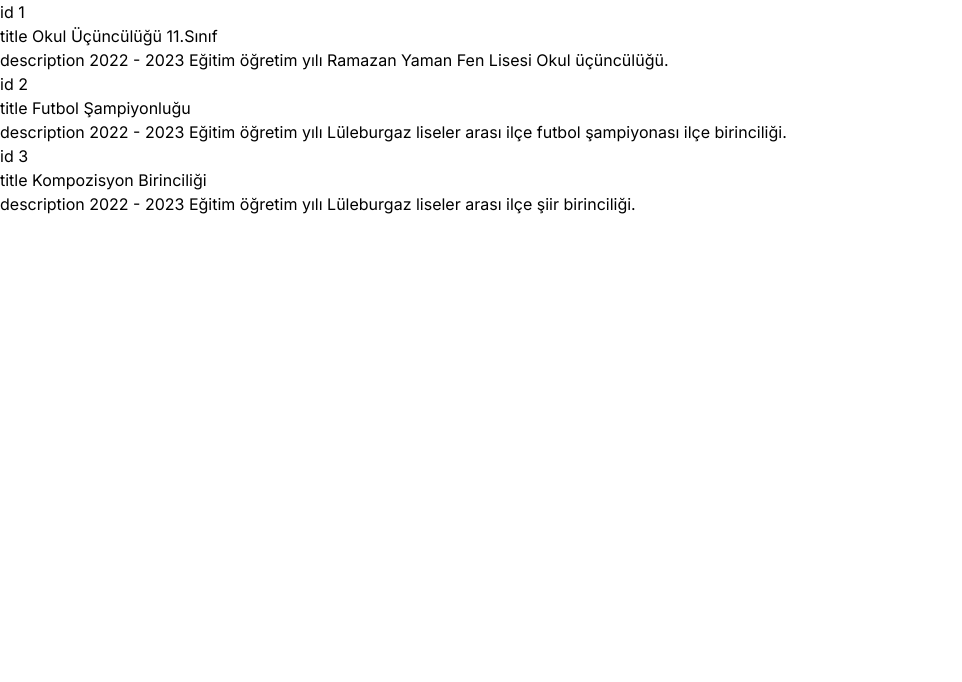
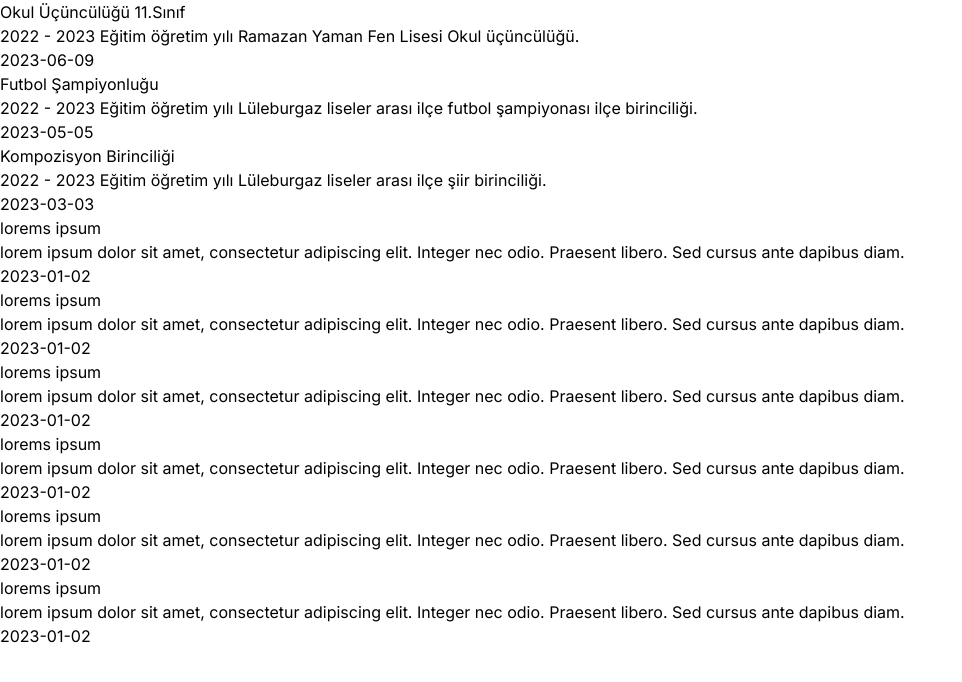
Before and after one commit to tunapotur/Basarilarim, a Next.js app in the folder tubitak-app/: page / in a window 1280 px wide. Shown: the top 682 px of the page, without its empty margins (0-962 px from the left). Built offline with nearby package versions, Linux system fonts and the light colour scheme.

Commit message:
first dummy data opations

```diff
--- /dev/null
+++ b/tubitak-app/app/homepage/index.tsx
@@ -0,0 +1,10 @@
+import React from "react";
+import HomeContainer from "../../containers/home";
+import { successes } from "../../mocks/successes";
+
+export default function HomePage() {
+  return (
+    <HomeContainer successes={successes} />
+  );
+
+}
--- a/tubitak-app/app/page.tsx
+++ b/tubitak-app/app/page.tsx
@@ -1,39 +1,6 @@
 import React from "react";
-
-const successes = [
-  {
-    id: 1,
-    title: "Okul Üçüncülüğü 11.Sınıf",
-    description:
-      "2022 - 2023 Eğitim öğretim yılı Ramazan Yaman Fen Lisesi Okul üçüncülüğü.",
-    date: "2023-06-09",
-  },
-  {
-    id: 2,
-    title: "Futbol Şampiyonluğu",
-    description:
-      "2022 - 2023 Eğitim öğretim yılı Lüleburgaz liseler arası ilçe futbol şampiyonası ilçe birinciliği.",
-    date: "2023-05-05",
-  },
-  {
-    id: 3,
-    title: "Kompozisyon Birinciliği",
-    description:
-      "2022 - 2023 Eğitim öğretim yılı Lüleburgaz liseler arası ilçe şiir birinciliği.",
-    date: "2023-03-03",
-  },
-];
+import HomePage from "./homepage";
 
 export default function Home() {
-  return (
-    <ul>
-      {successes.map((success) => (
-        <li key={success.id}>
-          <div>id {success.id}</div>
-          <div>title {success.title}</div>
-          <div>description {success.description}</div>
-        </li>
-      ))}
-    </ul>
-  );
+  return <HomePage />;
 }
--- /dev/null
+++ b/tubitak-app/components/success-card/index.tsx
@@ -0,0 +1,14 @@
+import React from "react";
+import ISuccess from "@/interfaces/isuccess";
+
+const SuccessCard = ({ title, description, date }: ISuccess) => {
+  return (
+    <div>
+      <h5>{title}</h5>
+      <p>{description}</p>
+      <div>{date}</div>
+    </div>
+  );
+};
+
+export default SuccessCard;
--- /dev/null
+++ b/tubitak-app/components/success-list/index.tsx
@@ -0,0 +1,17 @@
+import React from "react";
+import SuccessCard from "@/components/success-card";
+import { ISuccessCardList } from "@/interfaces/isuccess";
+
+const SuccessCardList = ({ successes }: ISuccessCardList) => {
+  return (
+    <ul>
+      {successes.map((success) => (
+        <li key={success.id}>
+          <SuccessCard {...success} />
+        </li>
+      ))}
+    </ul>
+  );
+};
+
+export default SuccessCardList;
--- /dev/null
+++ b/tubitak-app/containers/home/index.tsx
@@ -0,0 +1,13 @@
+import React from "react";
+import SuccessCardList from "@/components/success-list";
+import { ISuccessCardList } from "@/interfaces/isuccess";
+
+const HomeContainer = ({ successes }: ISuccessCardList) => {
+  return (
+    <>
+      <SuccessCardList successes={successes} />
+    </>
+  );
+};
+
+export default HomeContainer;
--- /dev/null
+++ b/tubitak-app/interfaces/isuccess.ts
@@ -0,0 +1,10 @@
+export default interface ISuccess {
+  id: number;
+  title: string;
+  description: string;
+  date: string;
+}
+
+export interface ISuccessCardList {
+  successes: ISuccess[];
+}
--- /dev/null
+++ b/tubitak-app/mocks/successes.ts
@@ -0,0 +1,67 @@
+import ISuccess from "@/interfaces/isuccess";
+
+export const successes: ISuccess[] = [
+  {
+    id: 1,
+    title: "Okul Üçüncülüğü 11.Sınıf",
+    description:
+      "2022 - 2023 Eğitim öğretim yılı Ramazan Yaman Fen Lisesi Okul üçüncülüğü.",
+    date: "2023-06-09",
+  },
+  {
+    id: 2,
+    title: "Futbol Şampiyonluğu",
+    description:
+      "2022 - 2023 Eğitim öğretim yılı Lüleburgaz liseler arası ilçe futbol şampiyonası ilçe birinciliği.",
+    date: "2023-05-05",
+  },
+  {
+    id: 3,
+    title: "Kompozisyon Birinciliği",
+    description:
+      "2022 - 2023 Eğitim öğretim yılı Lüleburgaz liseler arası ilçe şiir birinciliği.",
+    date: "2023-03-03",
+  },
+  {
+    id: 4,
+    title: "lorems ipsum",
+    description:
+      "lorem ipsum dolor sit amet, consectetur adipiscing elit. Integer nec odio. Praesent libero. Sed cursus ante dapibus diam.",
+    date: "2023-01-02",
+  },
+  {
+    id: 5,
+    title: "lorems ipsum",
+    description:
+      "lorem ipsum dolor sit amet, consectetur adipiscing elit. Integer nec odio. Praesent libero. Sed cursus ante dapibus diam.",
+    date: "2023-01-02",
+  },
+  {
+    id: 6,
+    title: "lorems ipsum",
+    description:
+      "lorem ipsum dolor sit amet, consectetur adipiscing elit. Integer nec odio. Praesent libero. Sed cursus ante dapibus diam.",
+    date: "2023-01-02",
+  },
+  {
+    id: 7,
+    title: "lorems ipsum",
+    description:
+      "lorem ipsum dolor sit amet, consectetur adipiscing elit. Integer nec odio. Praesent libero. Sed cursus ante dapibus diam.",
+    date: "2023-01-02",
+  },
+  {
+    id: 8,
+    title: "lorems ipsum",
+    description:
+      "lorem ipsum dolor sit amet, consectetur adipiscing elit. Integer nec odio. Praesent libero. Sed cursus ante dapibus diam.",
+    date: "2023-01-02",
+  },
+  {
+    id: 9,
+    title: "lorems ipsum",
+    description:
+      "lorem ipsum dolor sit amet, consectetur adipiscing elit. Integer nec odio. Praesent libero. Sed cursus ante dapibus diam.",
+    date: "2023-01-02",
+  },
+];
```
Also changed, not shown: tubitak-app/tsconfig.json (+8 -1 lines), 1 other file (tests, documents, lock files or other folders).
